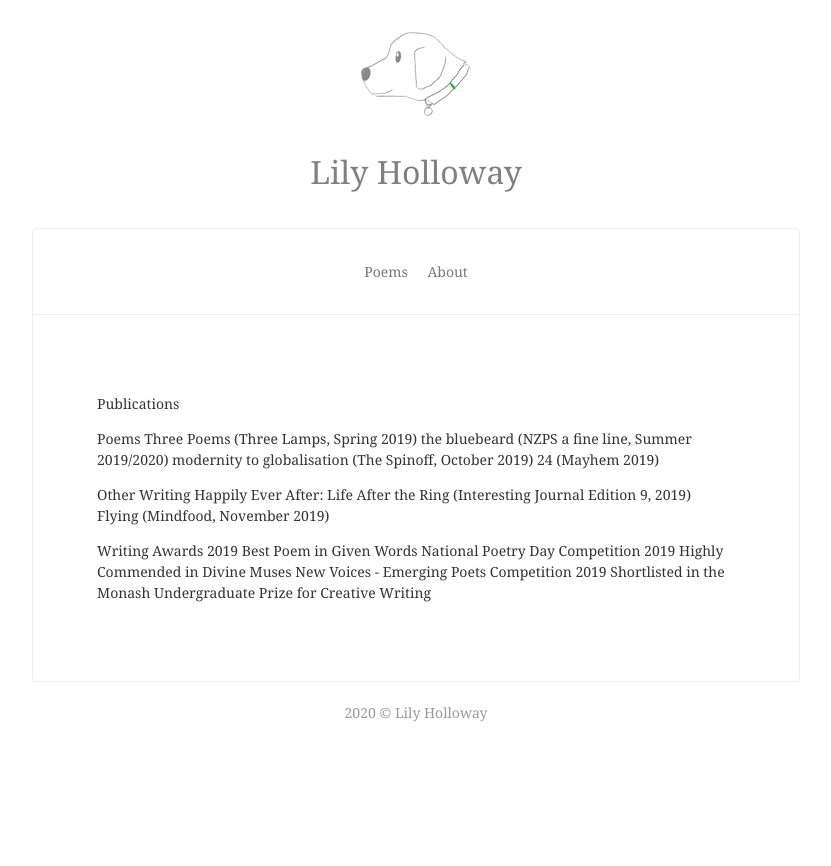
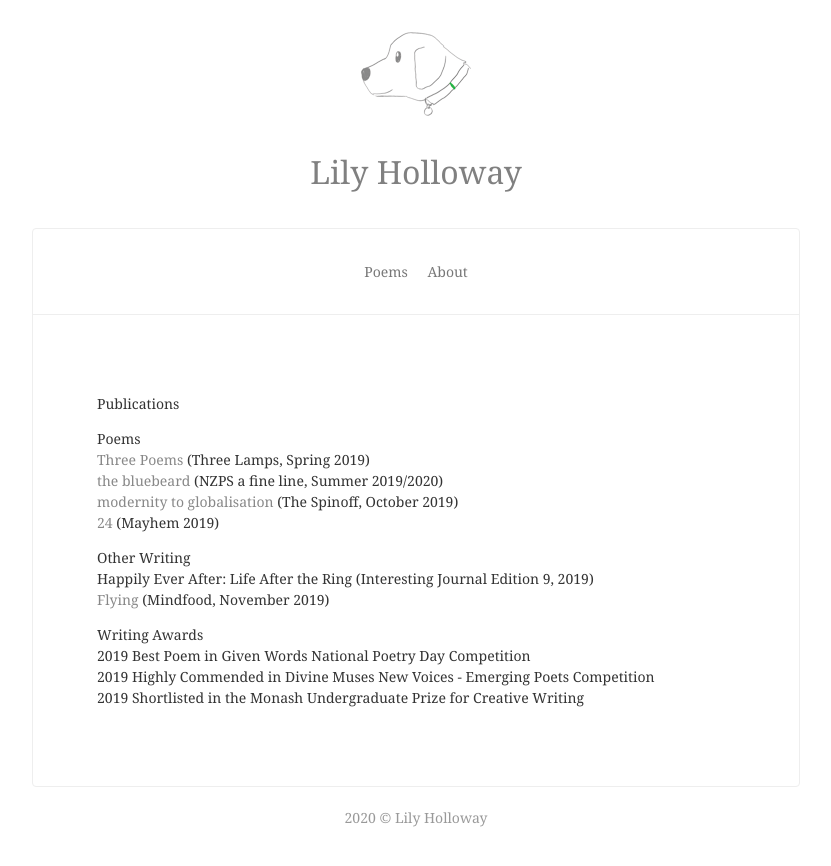
Before and after one commit to lilyholloway/lilyholloway.github.io, a Jekyll site: the page built from cv.md, in a window 1280 px wide. Shown: the top 866 px of the page, without its empty margins (224-1055 px from the left). Built offline with Jekyll 4.4.1, drawn with Linux system fonts in a browser that asks for light colours; nearby versions of some CDN libraries; our own code applies the rules of GitHub Pages for plain Markdown files.

Commit message:
Update cv.md

```diff
--- a/cv.md
+++ b/cv.md
@@ -1,16 +1,16 @@
-Publications
+Publications<br>
 
-Poems
-Three Poems (Three Lamps, Spring 2019)
-the bluebeard (NZPS a fine line, Summer 2019/2020)
-modernity to globalisation (The Spinoff, October 2019)
-24 (Mayhem 2019)
+Poems<br>
+<a href="https://www.thethreelamps.com/article/lily-holloway?publication=spring-2019">Three Poems</a> (Three Lamps, Spring 2019)<br>
+<a href="https://lilyholloway.co.nz/posts/the-bluebeard">the bluebeard</a> (NZPS a fine line, Summer 2019/2020)<br>
+<a href="https://thespinoff.co.nz/books/18-10-2019/the-friday-poem-modernity-to-globalisation-by-lily-holloway/">modernity to globalisation</a> (The Spinoff, October 2019)<br>
+<a href="https://lilyholloway.co.nz/posts/24">24</a> (Mayhem 2019)<br>
 
-Other Writing
-Happily Ever After: Life After the Ring (Interesting Journal Edition 9, 2019)
-Flying (Mindfood, November 2019)
+Other Writing<br>
+Happily Ever After: Life After the Ring (Interesting Journal Edition 9, 2019)<br>
+<a href="https://lilyholloway.co.nz/posts/Flying">Flying</a> (Mindfood, November 2019)<br>
 
-Writing Awards
-2019 Best Poem in Given Words National Poetry Day Competition
-2019 Highly Commended in Divine Muses New Voices - Emerging Poets Competition
-2019 Shortlisted in the Monash Undergraduate Prize for Creative Writing
+Writing Awards<br>
+2019 Best Poem in Given Words National Poetry Day Competition<br>
+2019 Highly Commended in Divine Muses New Voices - Emerging Poets Competition<br>
+2019 Shortlisted in the Monash Undergraduate Prize for Creative Writing<br>
```
